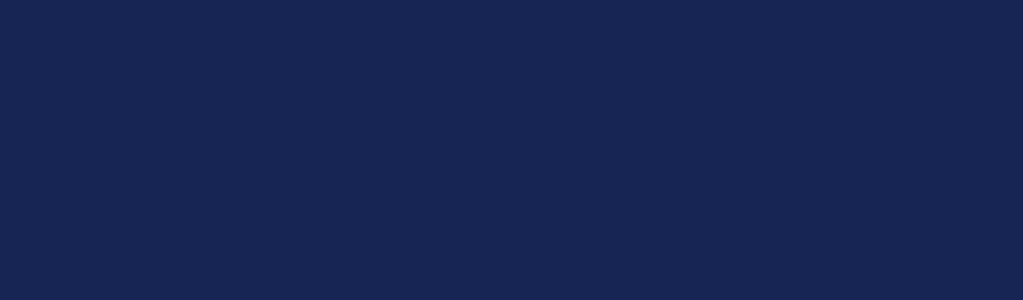
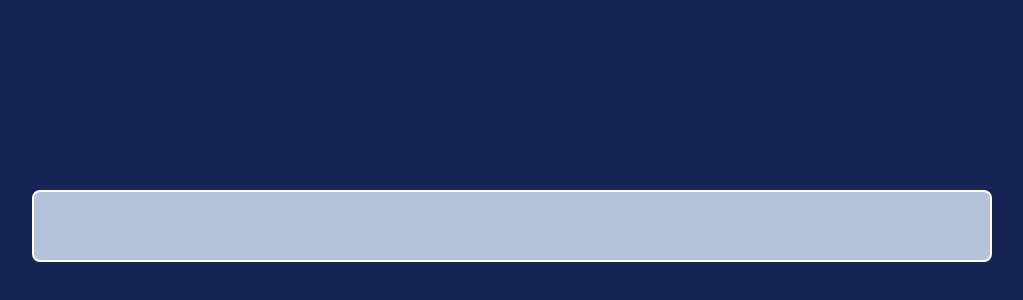
Before and after one commit to Mixeronix/Weather-forecast, a Next.js app: page / in a window 1280 px wide. Shown: the part 138-438 px from the top of the page, without its empty margins (128-1151 px from the left). Built offline with nearby package versions, Linux system fonts and the light colour scheme.

Commit message:
Data fetching

```diff
--- a/app/weather/cardsContainer.tsx
+++ b/app/weather/cardsContainer.tsx
@@ -1,7 +1,5 @@
-"use client";
-
 import WeatherCard from "@/components/card/weatherCard";
-import React, { useState } from "react";
+import React from "react";
 
 type weatherType = [
 	{
--- a/components/searchPage/searchBar.tsx
+++ b/components/searchPage/searchBar.tsx
@@ -1,5 +1,39 @@
-import React from "react";
+"use client";
+
+import React, { useState } from "react";
+
+type dataType = {
+	results: [
+		{
+			id: number;
+			name: string;
+			latitude: number;
+			longitude: number;
+			feature_code: string;
+			country_code: string;
+			country_id: number;
+			country: string;
+		}
+	];
+};
 
 export default function SearchBar() {
-	return <div></div>;
+	const [search, setSearch] = useState("");
+
+	async function handleTextChange(text: string) {
+		setSearch(text);
+
+		const res = await fetch(`https://geocoding-api.open-meteo.com/v1/search?name=${text}&count=10&language=en&format=json`, { cache: "no-store" });
+		const data: dataType = await res.json();
+	}
+
+	return (
+		<div className="absolute top-1/2 left-1/2 -translate-x-1/2 -translate-y-full w-3/4">
+			<input
+				value={search}
+				onChange={(e) => handleTextChange(e.target.value)}
+				className="bg-blue-100/80 border-2 text-gray-900 focus:outline-none m-auto border-white px-7 py-5 w-full rounded-lg text-xl"
+			/>
+		</div>
+	);
 }
```
